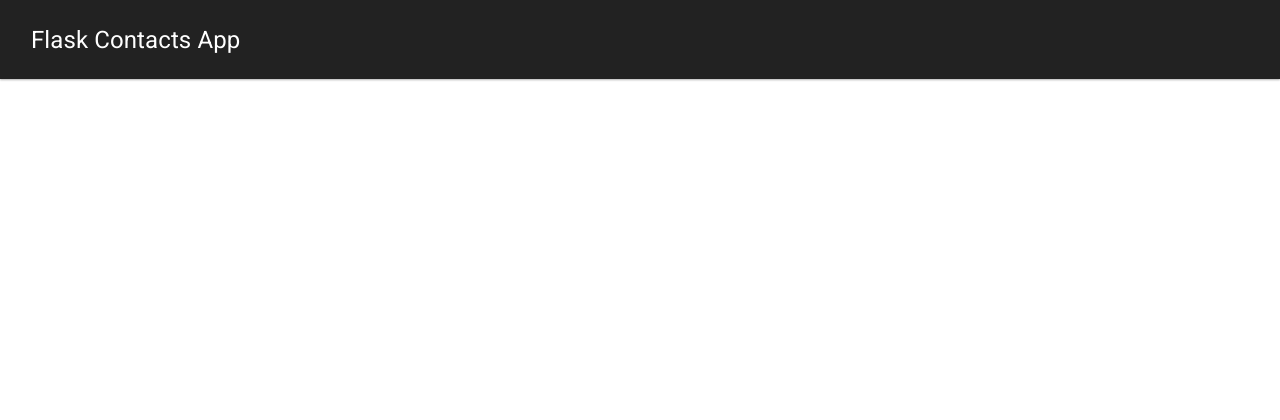
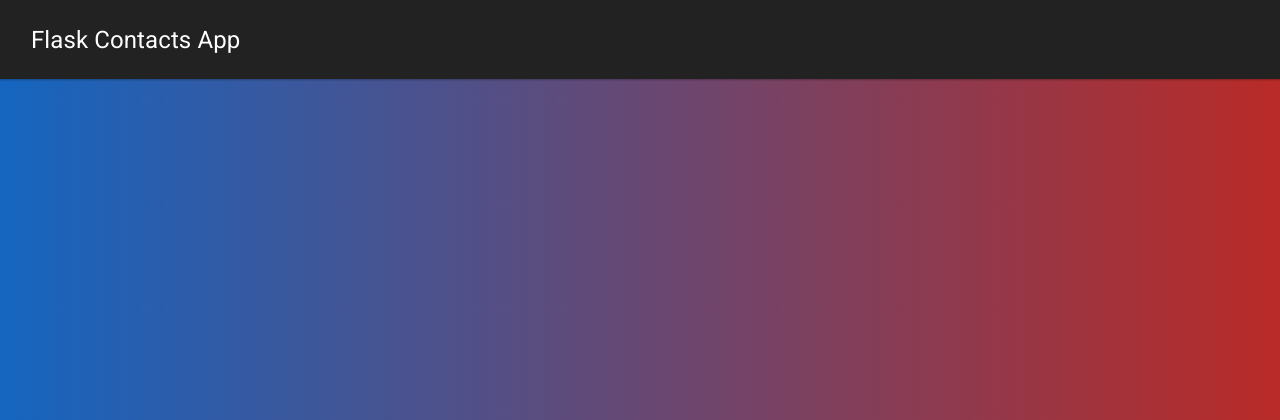
Before and after one commit to jorgechauxjr/flask_contacts_app, a Flask app: template templates/layout.html in a window 1280 px wide. Shown: the top 420 px of the page. Run offline with Flask 2, Linux system fonts and the light colour scheme; the template is opened without the code that fills it, so the values that code supplies are empty; some libraries are stand-ins or nearby versions.

Commit message:
Add css js for background and Implement confirmation when deleting a contact

```diff
--- /dev/null
+++ b/static/css/main.css
@@ -0,0 +1,7 @@
+/* https://uigradients.com/ */
+
+body {
+  background: #b92b27;  /* fallback for old browsers */
+  background: -webkit-linear-gradient(to right, #1565C0, #b92b27);  /* Chrome 10-25, Safari 5.1-6 */
+  background: linear-gradient(to right, #1565C0, #b92b27); /* W3C, IE 10+/ Edge, Firefox 16+, Chrome 26+, Opera 12+, Safari 7+ */
+}
--- /dev/null
+++ b/static/js/main.js
@@ -0,0 +1,13 @@
+const btnDelete = document.querySelectorAll('.btn-delete')
+
+if(btnDelete) {
+  const btnArray = Array.from(btnDelete);
+  btnArray.forEach((btn) => {
+    btn.addEventListener('click', (clickEvent) => {
+      // si no confirma, entonces quen lo elimine
+      if(!confirm('Are you sure you want to delete it?')){
+        clickEvent.preventDefault()
+      }
+    });
+  });
+}
--- a/templates/index.html
+++ b/templates/index.html
@@ -64,13 +64,13 @@
             <td>{{ contact.3 }}</td>
             <td>
               <a href="/edit/{{contact.0}}" class="btn btn-secondary">Edit</a>
-              <a href="/delete/{{contact.0}}"class="btn btn-danger">Delete</a>
+              <a href="/delete/{{contact.0}}"class="btn btn-danger
+              btn-delete">Delete</a>
             </td>
           </tr>
         {% endfor %}
       </tbody>
     </table>
-
   </div>
 </div>
 
--- a/templates/layout.html
+++ b/templates/layout.html
@@ -6,6 +6,7 @@
   <meta name="viewport" content="width=device-width, initial-scale=1.0">
   <title>Contacts Flask App</title>
   <link rel="stylesheet" href="https://bootswatch.com/4/materia/bootstrap.min.css">
+  <link rel="stylesheet" href="{{ url_for('static', filename='css/main.css') }}">
 </head>
 <body>
   <nav class="navbar navbar-expand-lg navbar-dark bg-dark">
@@ -16,7 +17,6 @@
       </button>
     </div>
   </nav>
-
   <div class="container pt-4">
 
   <!-- Jinja2 sintax means this is the only info that is going to change. The other is the same -->
@@ -26,5 +26,6 @@
 </div>
 <!-- scripts -->
 <script src="https://cdn.jsdelivr.net/npm/bootstrap@5.0.1/dist/js/bootstrap.bundle.min.js" integrity="sha384-gtEjrD/SeCtmISkJkNUaaKMoLD0//ElJ19smozuHV6z3Iehds+3Ulb9Bn9Plx0x4" crossorigin="anonymous"></script>
+<script src="{{url_for('static', filename='js/main.js')}}"></script>
 </body>
 </html>
```
